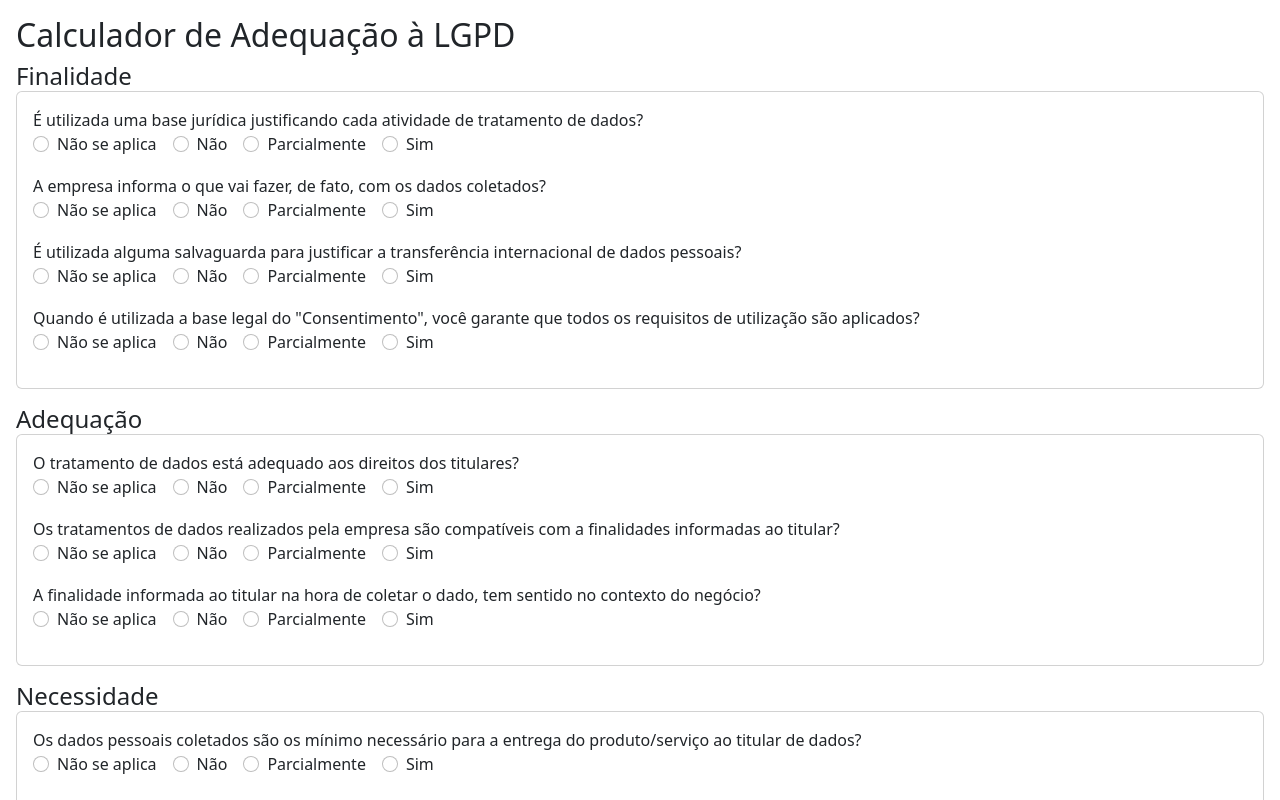
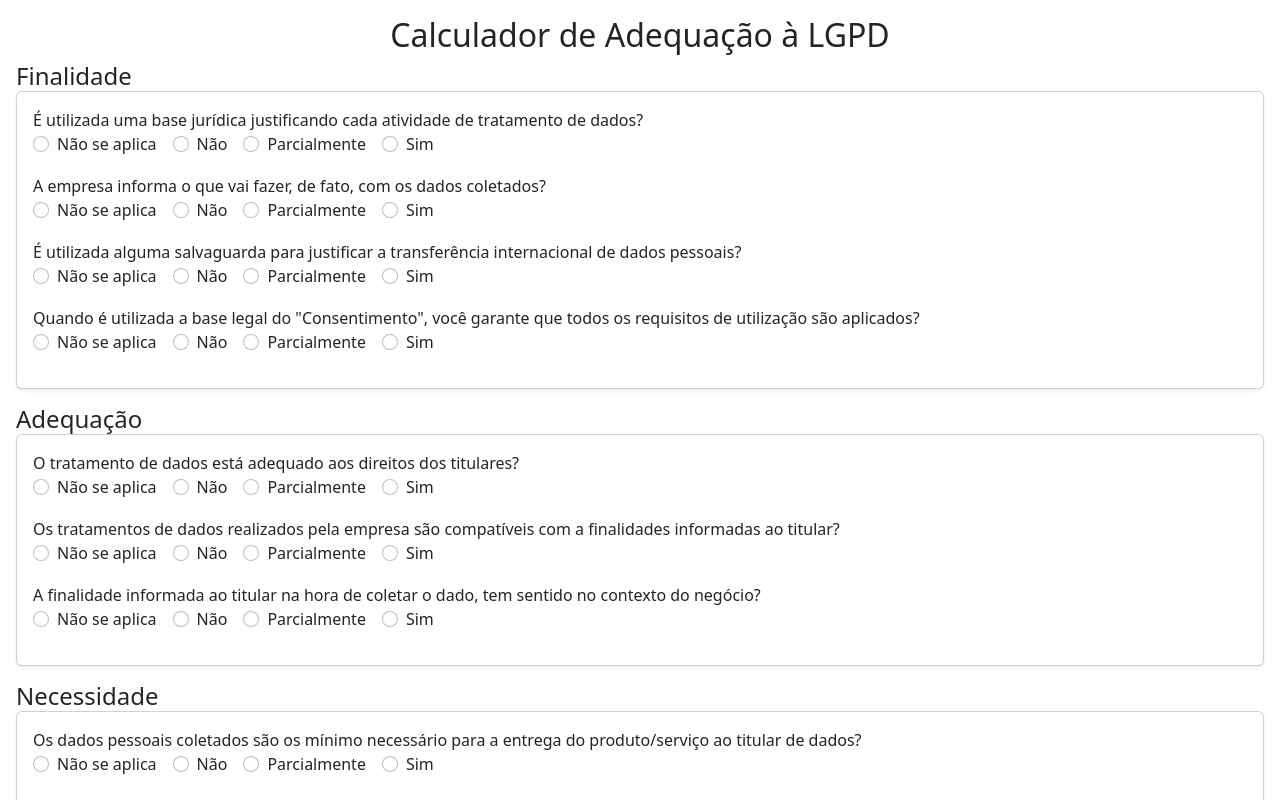
Before and after one commit to laralice-vasques/lara-lgpd, a React (Vite) app: page / in a window 1280 px wide. Shown: the top 800 px of the page. Built offline with nearby package versions, Linux system fonts and the light colour scheme.

Commit message:
feat: title and shadow

```diff
--- a/src/components/App.jsx
+++ b/src/components/App.jsx
@@ -3,7 +3,7 @@
 export default function App() {
   return (
     <main className="m-3">
-      <h2>Calculador de Adequação à LGPD</h2>
+      <h2 className="text-center">Calculador de Adequação à LGPD</h2>
       <Form />
     </main>
   );
--- a/src/components/Form.jsx
+++ b/src/components/Form.jsx
@@ -159,7 +159,7 @@
         <div key={group.title} className="mb-3">
           <h4 className="mb-0">{group.title}</h4>
 
-          <div className="card card-body">
+          <div className="card card-body shadow-sm">
             {group.questions.map((question, questionIndex) => (
               <div key={question} className="mb-3">
                 <p className="mb-0">{question}</p>
```
